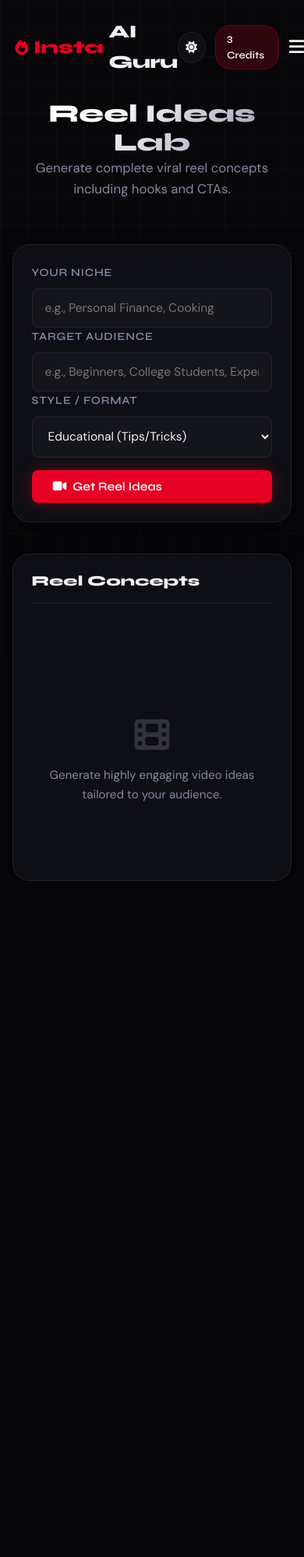
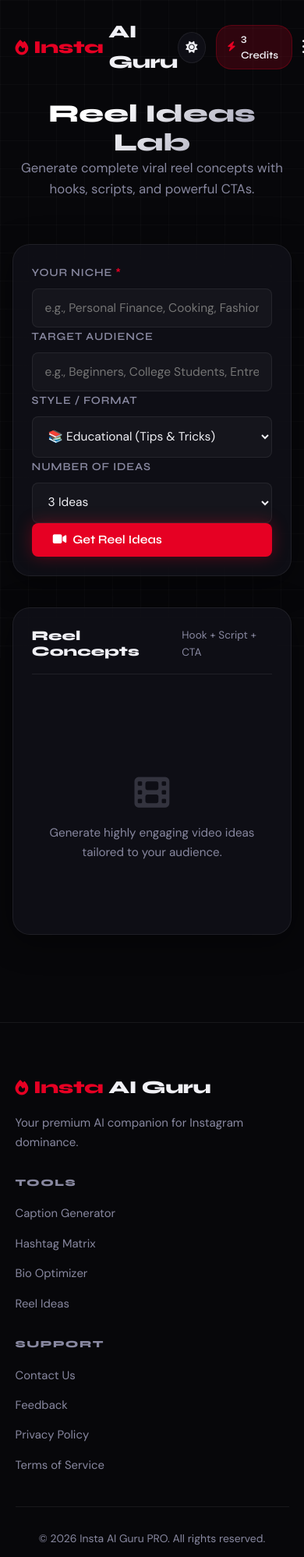
Before and after one commit to uvaiskhandev/Insta-AI-Guru, a plain HTML site: page reel-ideas.html in a window 390 px wide. Shown: the top 1997 px of the page at 78% size. Before the commit the page ends 1194 px from the top, so only its background shows below. Drawn offline with Linux system fonts and the light colour scheme.

Commit message:
Update reel-ideas.html

```diff
--- a/reel-ideas.html
+++ b/reel-ideas.html
@@ -3,80 +3,121 @@
 <head>
   <meta charset="UTF-8">
   <meta name="viewport" content="width=device-width, initial-scale=1.0">
-    <title>Reel Ideas Generator | Insta AI Guru PRO</title>
-    <link href="https://fonts.googleapis.com/css2?family=Inter:wght@400;500;600;700&display=swap" rel="stylesheet">
+
+  <title>Instagram Reel Ideas Generator — AI Reel Concepts & Scripts | Insta AI Guru PRO</title>
+  <meta name="description" content="Get unlimited Instagram Reel ideas with AI. Generate complete reel concepts with hooks, scripts, visual direction, and CTAs tailored to your niche — free.">
+  <meta name="keywords" content="instagram reel ideas, reel ideas generator, AI reel script, viral reel ideas, instagram reel content, reel hooks generator">
+  <meta name="robots" content="index, follow">
+  <link rel="canonical" href="https://instaaiguru.vercel.app/reel-ideas.html">
+
+  <meta property="og:type" content="website">
+  <meta property="og:title" content="Instagram Reel Ideas Generator | Insta AI Guru PRO">
+  <meta property="og:description" content="Generate viral Instagram Reel concepts with hooks, scripts and CTAs using AI — free.">
+  <meta property="og:url" content="https://instaaiguru.vercel.app/reel-ideas.html">
+  <meta property="og:image" content="https://instaaiguru.vercel.app/og-image.jpg">
+
+  <script type="application/ld+json">
+  {
+    "@context": "https://schema.org",
+    "@type": "WebApplication",
+    "name": "Instagram Reel Ideas Generator",
+    "url": "https://instaaiguru.vercel.app/reel-ideas.html",
+    "applicationCategory": "SocialNetworkingApplication",
+    "description": "AI-powered Instagram Reel ideas generator with hooks and CTAs.",
+    "offers": { "@type": "Offer", "price": "0", "priceCurrency": "USD" }
+  }
+  </script>
+
+  <link rel="preconnect" href="https://fonts.googleapis.com">
+  <link rel="preconnect" href="https://fonts.gstatic.com" crossorigin>
+  <link href="https://fonts.googleapis.com/css2?family=Syne:wght@400;600;700;800&family=DM+Sans:wght@400;500;600&display=swap" rel="stylesheet">
   <link rel="stylesheet" href="https://cdnjs.cloudflare.com/ajax/libs/font-awesome/6.4.0/css/all.min.css">
   <link rel="stylesheet" href="style.css">
 </head>
 <body>
-    <div class="mesh-bg"></div>
+  <div class="mesh-bg" aria-hidden="true"></div>
 
-    <nav class="navbar">
-        <a href="index.html" class="nav-brand">
-            <i class="fa-solid fa-fire"></i><span>Insta</span>AI Guru
+  <nav class="navbar" role="navigation" aria-label="Main navigation">
+    <a href="index.html" class="nav-brand" aria-label="Insta AI Guru PRO Home">
+      <i class="fa-solid fa-fire" aria-hidden="true"></i><span>Insta</span>AI Guru
     </a>
-        <div class="nav-links">
+    <div class="nav-links" id="nav-links">
       <a href="index.html" class="nav-link">Home</a>
       <a href="caption.html" class="nav-link">Captions</a>
       <a href="hashtags.html" class="nav-link">Hashtags</a>
       <a href="bio.html" class="nav-link">Bios</a>
-            <a href="reel-ideas.html" class="nav-link active">Reels</a>
+      <a href="reel-ideas.html" class="nav-link active" aria-current="page">Reels</a>
+      <a href="contact.html" class="nav-link">Contact</a>
     </div>
     <div class="nav-actions">
-            <button id="theme-toggle" class="theme-toggle-btn" title="Toggle Light/Dark Mode">
-                <i class="fa-solid fa-sun"></i>
+      <button id="theme-toggle" class="theme-toggle-btn" aria-label="Toggle theme">
+        <i class="fa-solid fa-sun" aria-hidden="true"></i>
       </button>
-            <div class="credit-badge" id="credit-count">
-                <i class="fa-solid fa-bolt"></i> -- Credits
+      <div class="credit-badge" id="credit-count" aria-live="polite">
+        <i class="fa-solid fa-bolt" aria-hidden="true"></i> <span>-- Credits</span>
       </div>
-            <button class="mobile-menu-btn"><i class="fa-solid fa-bars"></i></button>
+      <button class="mobile-menu-btn" id="mobile-menu-btn" aria-label="Open menu" aria-expanded="false">
+        <i class="fa-solid fa-bars" aria-hidden="true"></i>
+      </button>
     </div>
   </nav>
 
-    <main class="section" style="padding-top: 8rem;">
+  <main class="section" style="padding-top:8rem;">
     <div class="section-header reveal">
       <h1 class="text-gradient">Reel Ideas Lab</h1>
-            <p>Generate complete viral reel concepts including hooks and CTAs.</p>
+      <p>Generate complete viral reel concepts with hooks, scripts, and powerful CTAs.</p>
     </div>
 
     <div class="generator-layout reveal">
       <div class="glass-panel generator-form">
-                <form id="generate-form" data-mode="reel">
+        <form id="generate-form" data-mode="reel" novalidate>
           <div class="form-group">
-                        <label for="niche">Your Niche</label>
-                        <input type="text" id="niche" name="niche" class="form-control" placeholder="e.g., Personal Finance, Cooking" required>
+            <label for="niche">Your Niche <span style="color:var(--clr-red);">*</span></label>
+            <input type="text" id="niche" name="niche" class="form-control"
+              placeholder="e.g., Personal Finance, Cooking, Fashion"
+              required aria-required="true">
           </div>
 
           <div class="form-group">
             <label for="audience">Target Audience</label>
-                        <input type="text" id="audience" name="audience" class="form-control" placeholder="e.g., Beginners, College Students, Experts">
+            <input type="text" id="audience" name="audience" class="form-control"
+              placeholder="e.g., Beginners, College Students, Entrepreneurs">
           </div>
 
           <div class="form-group">
             <label for="tone">Style / Format</label>
             <select id="tone" name="tone" class="form-control">
-                            <option value="educational">Educational (Tips/Tricks)</option>
-                            <option value="entertaining">Entertaining / Trending</option>
-                            <option value="storytelling">Storytelling / Behind the scenes</option>
-                            <option value="myth_busting">Myth Busting</option>
+              <option value="educational">📚 Educational (Tips & Tricks)</option>
+              <option value="entertaining">🎭 Entertaining / Trending</option>
+              <option value="storytelling">📖 Storytelling / Behind the Scenes</option>
+              <option value="myth_busting">💥 Myth Busting</option>
             </select>
           </div>
 
-                    <button type="submit" class="btn btn-primary" style="width: 100%; margin-top: 1rem;">
-                        <i class="fa-solid fa-video"></i> Get Reel Ideas
+          <div class="form-group">
+            <label for="count_reel">Number of Ideas</label>
+            <select id="count_reel" name="count_reel" class="form-control">
+              <option value="3" selected>3 Ideas</option>
+              <option value="5">5 Ideas</option>
+            </select>
+          </div>
+
+          <button type="submit" class="btn btn-primary" style="width:100%;">
+            <i class="fa-solid fa-video" aria-hidden="true"></i> Get Reel Ideas
           </button>
         </form>
       </div>
 
       <div class="generator-result-area">
-                <div class="glass-panel result-card">
+        <div class="glass-panel result-card" aria-live="polite" aria-label="Generated reel ideas output">
           <div class="result-header">
-                        <h3>Reel Concepts</h3>
+            <h2 style="font-size:1.1rem;">Reel Concepts</h2>
+            <span class="text-muted" style="font-size:0.85rem;">Hook + Script + CTA</span>
           </div>
-                    <div class="loader" id="loader"></div>
+          <div class="loader" id="loader" role="status" aria-label="Generating..."></div>
           <div id="result-content" class="result-content"></div>
           <div class="empty-state" id="empty-state">
-                        <i class="fa-solid fa-film"></i>
+            <i class="fa-solid fa-film" aria-hidden="true"></i>
             <p>Generate highly engaging video ideas tailored to your audience.</p>
           </div>
         </div>
@@ -84,6 +125,37 @@
     </div>
   </main>
 
+  <footer role="contentinfo">
+    <div class="footer-content">
+      <div class="footer-brand">
+        <a href="index.html" class="nav-brand"><i class="fa-solid fa-fire" aria-hidden="true"></i><span>Insta</span>AI Guru</a>
+        <p>Your premium AI companion for Instagram dominance.</p>
+      </div>
+      <nav class="footer-links" aria-label="Tools links">
+        <h4>Tools</h4>
+        <ul>
+          <li><a href="caption.html">Caption Generator</a></li>
+          <li><a href="hashtags.html">Hashtag Matrix</a></li>
+          <li><a href="bio.html">Bio Optimizer</a></li>
+          <li><a href="reel-ideas.html">Reel Ideas</a></li>
+        </ul>
+      </nav>
+      <nav class="footer-links" aria-label="Support links">
+        <h4>Support</h4>
+        <ul>
+          <li><a href="contact.html">Contact Us</a></li>
+          <li><a href="complaint.html">Feedback</a></li>
+          <li><a href="privacy.html">Privacy Policy</a></li>
+          <li><a href="terms.html">Terms of Service</a></li>
+        </ul>
+      </nav>
+    </div>
+    <div class="footer-bottom">
+      <p>&copy; <span id="footer-year"></span> Insta AI Guru PRO. All rights reserved.</p>
+    </div>
+  </footer>
+
   <script src="script.js"></script>
+  <script>document.getElementById('footer-year').textContent = new Date().getFullYear();</script>
 </body>
 </html>
```
Lines whose indentation alone changed are shown as unchanged.
